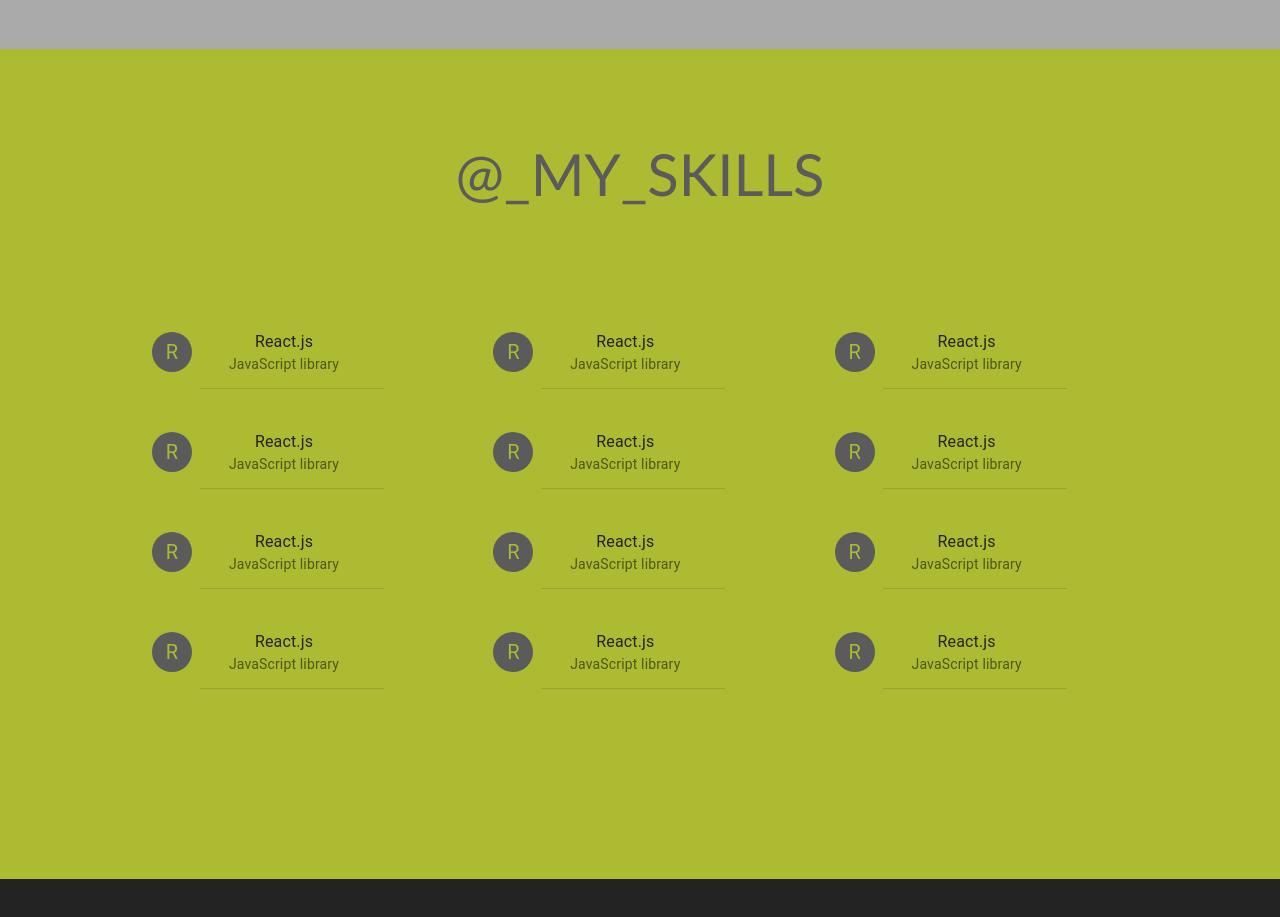
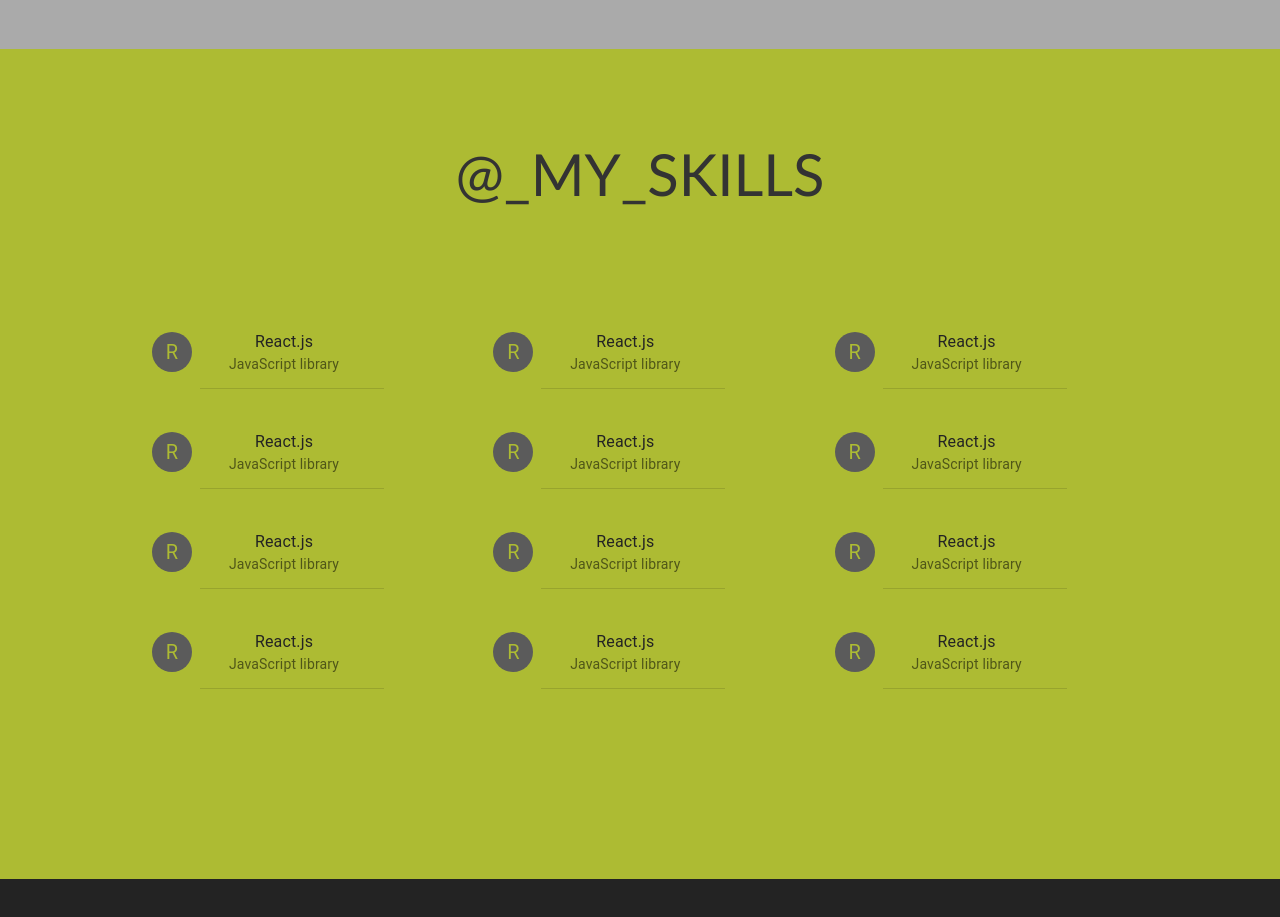
Before and after one commit to Dinek007/Portfolio, a React (Create React App) app: page / in a window 1280 px wide. Shown: the part 1260-2177 px from the top of the page. Built offline with nearby package versions, Linux system fonts and the light colour scheme.

Commit message:
change skill component

```diff
--- a/src/pages/mySkills/mySkillsComponent.tsx
+++ b/src/pages/mySkills/mySkillsComponent.tsx
@@ -17,7 +17,7 @@
     title: {
         position: "relative",
         top: "90px",
-        color: palette.secondary.light,
+        color: palette.secondary.main,
         fontFamily: "Candara",
         fontSize: "58px",
     },
```
